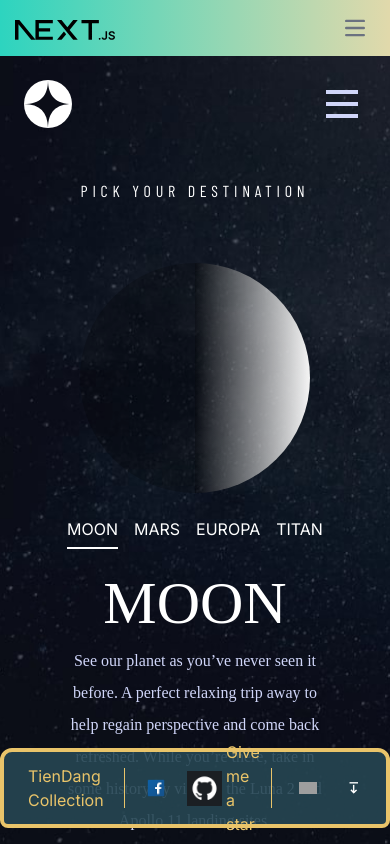
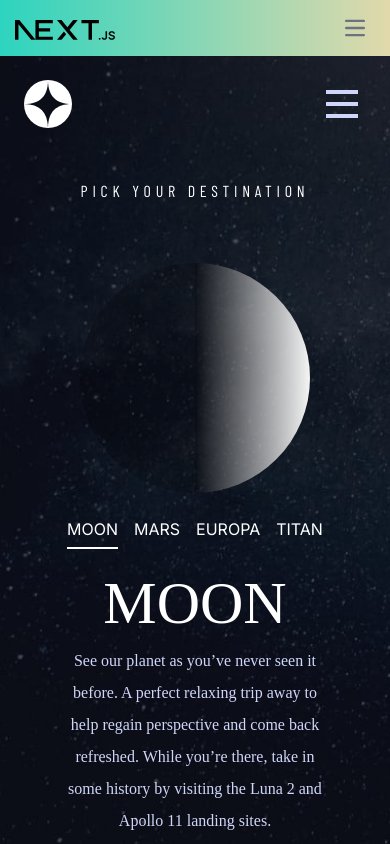
Before and after one commit to quoctienkt/quoctienkt, a Next.js app: page /test/ in a window 390 px wide. Built offline with nearby package versions, Linux system fonts and the light colour scheme; grey boxes are pictures that could not be loaded.

Commit message:
bugfix/aboutUs responsive

```diff
--- a/src/components/layout/aboutUs/AboutUs.module.css
+++ b/src/components/layout/aboutUs/AboutUs.module.css
@@ -1,18 +1,33 @@
 .wrapper {
-  @apply fixed bottom-4 left-1/2 -translate-x-1/2 rounded-lg h-20 py-4 px-6 text-white z-[9999];
-  @apply flex flex-row gap-5 items-center justify-evenly bg-[rgb(var(--primary-rgb),_0.9)] border-[rgb(var(--color-central))] border-4 border-solid text-[rgb(var(--color-central))];
+  @apply fixed bottom-4 w-[420px] left-1/2 -translate-x-1/2 rounded-lg h-20 text-white z-[9999];
+  @apply flex flex-row justify-evenly bg-[rgb(var(--primary-rgb),_0.9)] border-[rgb(var(--color-central))] border-4 border-solid text-[rgb(var(--color-central))];
   @apply transition-all;
-  @apply max-sm:left-0 max-sm:right-0 max-sm:translate-x-0 max-sm:!rounded-t-xl;
+  @apply max-sm:hidden;
   &.wrapperCollapse {
-    @apply bottom-0 border-b-0 py-1 h-11 rounded-none rounded-t-full gap-2;
+    @apply bottom-0 border-b-0 py-1 h-11 rounded-none rounded-t-full gap-2 box-border;
 
     .hideOnCollapse {
       @apply hidden;
     }
   }
 
+  .me,
+  .socialGroup,
+  .settingGroup {
+    @apply relative flex-none pl-3 box-border;
+    @apply flex flex-row items-center gap-3;
+  }
+
+  .me {
+    @apply text-center;
+  }
+  .settingGroup,
+  .socialGroup {
+    @apply basis-24;
+  }
+
   .themeToggle {
-    @apply cursor-pointer p-2 hover:bg-[rgb(var(--primary-rgb),_1)] hover:rounded-full;
+    @apply cursor-pointer hover:bg-[rgb(var(--primary-rgb),_1)] hover:rounded-full;
   }
 
   .aboutUsExpansion {
--- a/src/components/layout/aboutUs/AboutUs.tsx
+++ b/src/components/layout/aboutUs/AboutUs.tsx
@@ -39,38 +39,33 @@ export function AboutUs() {
         toggle(!aboutUsExpansion, styles.wrapperCollapse)
       )}
     >
-      <div>TienDang Collection</div>
+      <div className={styles.me}>TienDang Collection</div>
+      <div className={styles.socialGroup}>
         {verticalLine}
-      <Link
-        className="flex flex-row items-center gap-1"
-        href="https://www.facebook.com/dangquoctienvktl/"
-        target="_blank"
-      >
+        <Link href="https://www.facebook.com/dangquoctienvktl/" target="_blank">
           <AppImage
             src="/img/icons8-facebook-48.png"
-          alt="Github Icon"
+            alt="Facebook Icon"
             width={48}
             height={48}
           ></AppImage>
           <span></span>
         </Link>
-      <Link
-        className="flex flex-row items-center gap-1"
-        href="https://github.com/quoctienkt/quoctienkt/"
-        target="_blank"
-      >
+        <Link href="https://github.com/quoctienkt/quoctienkt/" target="_blank">
           <AppImage
             src="/img/github-6980894_1280.png"
             alt="Github Icon"
-          width={35}
-          height={35}
+            width={40}
+            height={40}
           ></AppImage>
-        <span className={styles.hideOnCollapse}>Give me a star</span>
         </Link>
+      </div>
+
+      <div className={styles.settingGroup}>
         {verticalLine}
         {theme === "dark" && (
           <div
-          className={styles.themeToggle}
+            className={classes(styles.themeToggle, styles.flexItem)}
             onClick={() => {
               setTheme("light");
             }}
@@ -78,14 +73,14 @@ export function AboutUs() {
             <AppImage
               src="/img/brightness-and-contrast.png"
               alt="Theme Config Light Icon"
-            width={35}
-            height={35}
+              width={40}
+              height={40}
             ></AppImage>
           </div>
         )}
         {theme === "light" && (
           <div
-          className={styles.themeToggle}
+            className={classes(styles.themeToggle, styles.flexItem)}
             onClick={() => {
               setTheme("dark");
             }}
@@ -100,7 +95,7 @@ export function AboutUs() {
         )}
 
         <div
-        className={styles.aboutUsExpansion}
+          className={classes(styles.aboutUsExpansion, styles.flexItem)}
           onClick={() => setAboutUsExpansion(!aboutUsExpansion)}
         >
           {aboutUsExpansion && (
@@ -123,5 +118,6 @@ export function AboutUs() {
           )}
         </div>
       </div>
+    </div>
   );
 }
```
Lines whose indentation alone changed are shown as unchanged.
